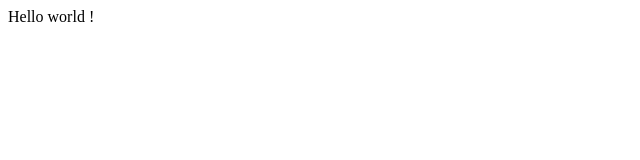
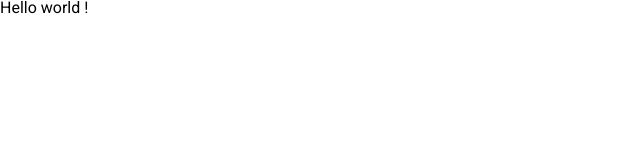
Before and after one commit to maxime-rl/maxime-robil-lepretre_12_06092021, a React (Create React App) app: page / in a window 1280 px wide. Shown: the top 160 px of the page, without its empty margins (0-640 px from the left). Built offline with nearby package versions, Linux system fonts and the light colour scheme.

Commit message:
feat: add GlobalStyle and project variables

```diff
--- a/src/index.jsx
+++ b/src/index.jsx
@@ -2,9 +2,11 @@ import React from "react";
 import ReactDOM from "react-dom";
 import App from "./App/App";
 import reportWebVitals from "./reportWebVitals";
+import GlobalStyle from "./utils/styles/GlobalStyle";
 
 ReactDOM.render(
   <React.StrictMode>
+    <GlobalStyle />
     <App />
   </React.StrictMode>,
   document.getElementById("root")
--- /dev/null
+++ b/src/utils/styles/GlobalStyle.js
@@ -0,0 +1,39 @@
+import { createGlobalStyle } from "styled-components";
+import { normalize } from "styled-normalize";
+
+/**
+ * Global styles for all the Application
+ */
+const GlobalStyle = createGlobalStyle`
+  ${normalize}
+
+  html {
+    box-sizing: border-box;
+    font-size: 62.5%;
+  }
+
+  body {
+    margin: 0;
+    padding: 0;
+    height: 100%;
+    font-family: 'Roboto', sans-serif;
+    font-size: 1.6rem;
+    line-height: 1.6rem;
+  }
+
+  ul {
+    margin: 0;
+    padding: 0;
+  }
+
+  li {
+    list-style: none;
+  }
+
+  a {
+    text-decoration: inherit;
+    color: inherit;
+  }
+`;
+
+export default GlobalStyle;
--- /dev/null
+++ b/src/utils/styles/variables.js
@@ -0,0 +1,9 @@
+export const variablesStyle = {
+  colorPrimary: "#FF0000",
+  colorGray: "#74798C",
+  colorGrayDarken: "#282D30",
+  colorGrayLighten: "#FBFBFB",
+  colorBlack: "#020203",
+  colorWhite: "#FFFFFF",
+  radius: "5px",
+};
```
